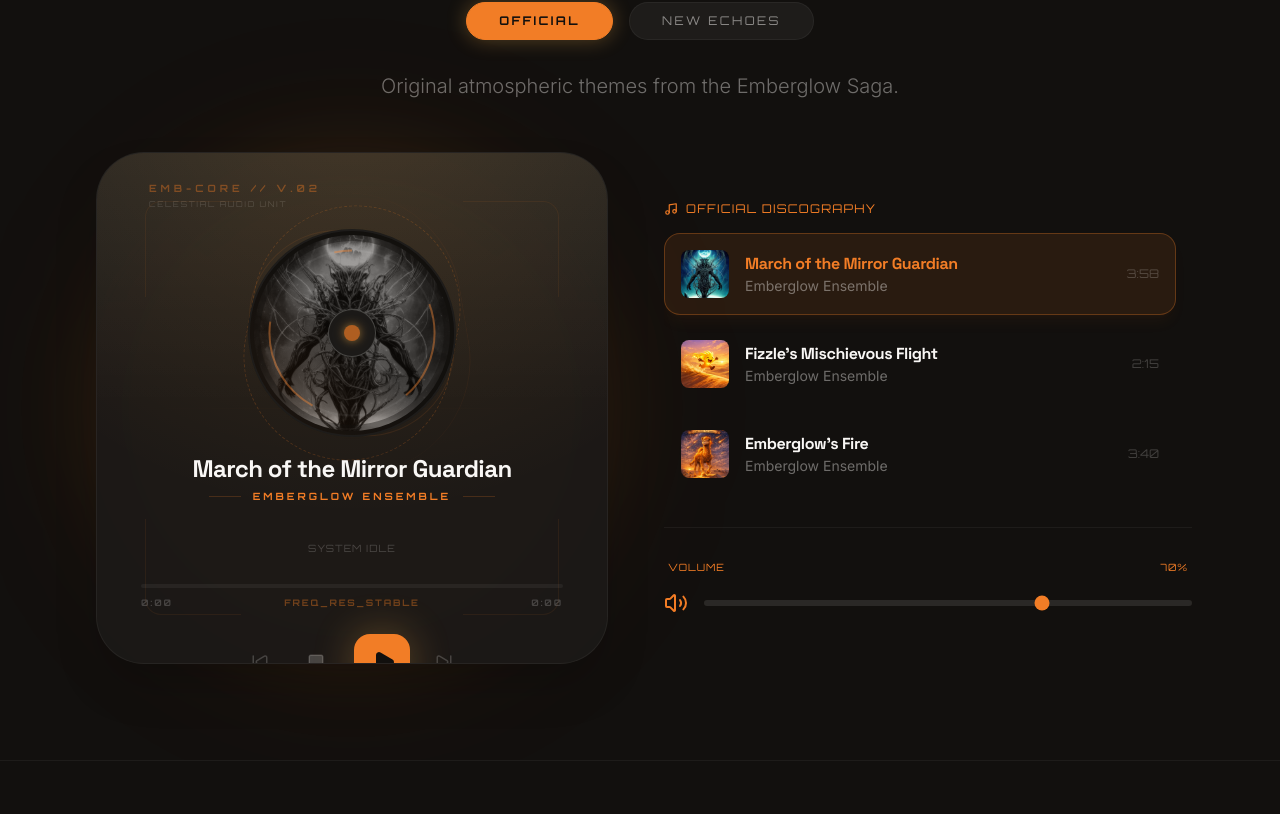
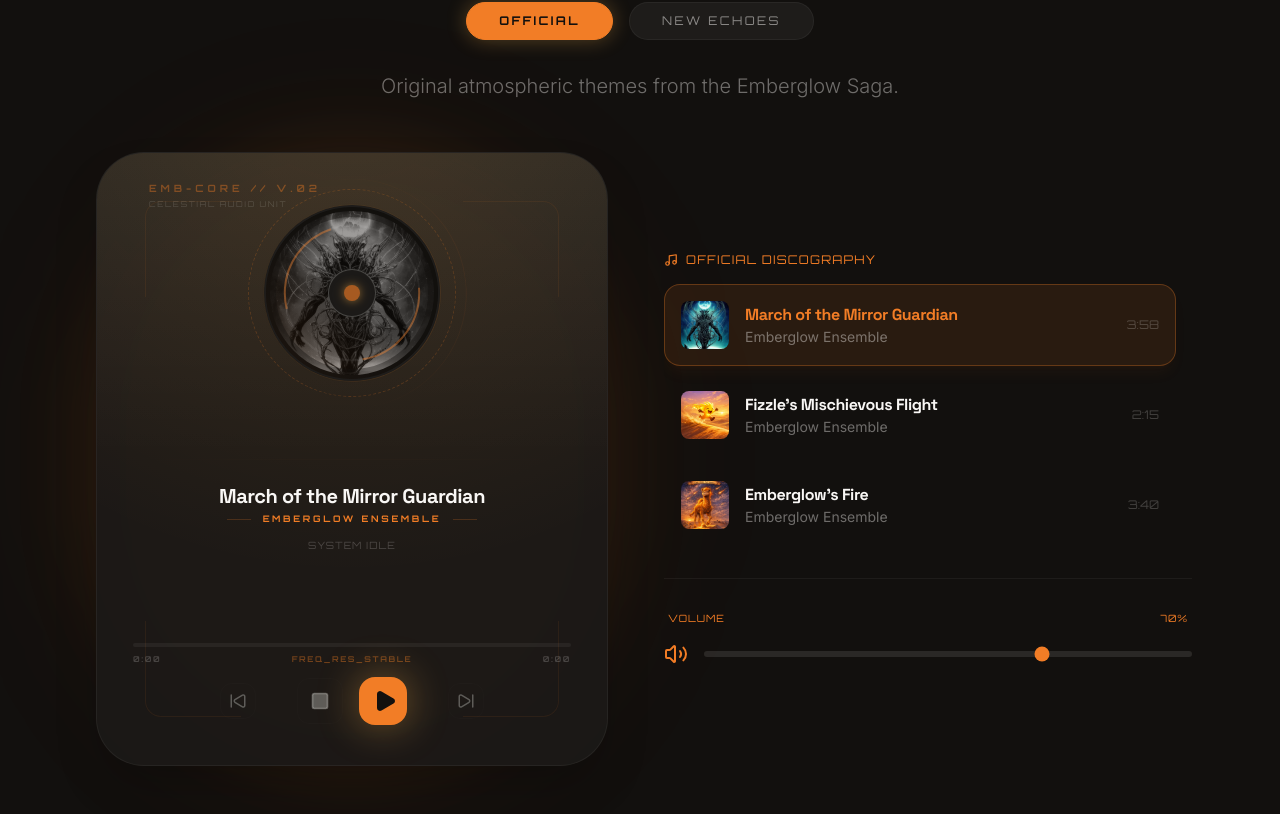
Before and after one commit to Hudmebac/emberglownew, a React (Vite) app: page /songs in a window 1280 px wide. Shown: the part 286-1100 px from the top of the page. Built offline with nearby package versions, Linux system fonts and the light colour scheme; a web font is replaced by a local one.

Commit message:
Refactor styles and layout in Songs.tsx
Updated styling and layout properties for various elements in Songs.tsx. Adjusted dimensions, padding, and animation properties to enhance visual appearance.

```diff
--- a/src/pages/Songs.tsx
+++ b/src/pages/Songs.tsx
@@ -176,7 +176,7 @@ export default function Songs() {
                layoutId="jukebox-container"
                initial={{ opacity: 0, scale: 0.9 }}
                animate={{ opacity: 1, scale: 1 }}
-               className={`relative aspect-square max-w-lg mx-auto w-full group transition-all duration-500 z-10 ${isFullScreen ? 'hidden' : 'block'}`}
+               className={`relative aspect-[10/12] max-w-lg mx-auto w-full group transition-all duration-500 z-10 ${isFullScreen ? 'hidden' : 'block'}`}
             >
               {/* Complex Energy Field Background */}
               <div className="absolute -inset-8 bg-eg-amber/5 blur-[100px] rounded-full animate-pulse" />
@@ -198,7 +198,7 @@ export default function Songs() {
                 </div>
 
                 {/* Inner Content Area */}
-                <div className="relative h-full w-full rounded-[2.8rem] flex flex-col items-center justify-between p-10 z-10">
+                <div className="relative h-full w-full rounded-[2.8rem] flex flex-col items-center justify-between p-8 z-10">
                   {/* Brand Logo/Header */}
                   <div className="absolute top-6 left-12 flex flex-col gap-0.5 opacity-40">
                      <span className="text-[10px] font-mono tracking-[0.4em] text-eg-amber uppercase font-black">EMB-CORE // V.02</span>
@@ -217,7 +217,7 @@ export default function Songs() {
                   )}
 
                   {/* Futuristic Echo Core Stage */}
-                  <div className="relative w-64 h-64 mt-8 flex items-center justify-center">
+                  <div className="relative w-52 h-52 mt-0 flex items-center justify-center">
                     {/* Spinning Energy Rings */}
                     <div className="absolute inset-0 flex items-center justify-center">
                       <motion.div
@@ -258,16 +258,22 @@ export default function Songs() {
                       >
                         {/* The Harmonic Sphere */}
                         <motion.div
-                          animate={{
-                            scale: isPlaying ? [1, 1.02, 1] : 1,
-                            boxShadow: isPlaying ? [
+                          animate={isPlaying ? {
+                            scale: [1, 1.02, 1],
+                            boxShadow: [
                               '0 0 20px rgba(255,183,77,0.2)',
                               '0 0 40px rgba(255,183,77,0.4)',
                               '0 0 20px rgba(255,183,77,0.2)'
-                            ] : '0 0 20px rgba(255,183,77,0.1)'
+                            ]
+                          } : {
+                            scale: 1,
+                            boxShadow: '0 0 20px rgba(255,183,77,0.1)'
                           }}
-                          transition={{ repeat: Infinity, duration: 2 }}
-                          className="w-52 h-52 rounded-full relative overflow-hidden group-hover:border-eg-amber/50 transition-all duration-700 bg-eg-deep border-2 border-border-primary p-1"
+                          transition={{
+                            scale: { repeat: Infinity, duration: 2 },
+                            boxShadow: { repeat: Infinity, duration: 2 }
+                          }}
+                          className="w-44 h-44 rounded-full relative overflow-hidden group-hover:border-eg-amber/50 transition-all duration-700 bg-eg-deep border-2 border-border-primary p-1"
                         >
                            <img
                             src={currentSong.thumbnail}
@@ -317,26 +323,26 @@ export default function Songs() {
                     </AnimatePresence>
                   </div>
 
-                  <div className="text-center z-10 w-full mt-4">
+                  <div className="text-center z-10 w-full mt-1">
                     <motion.div
                       key={currentSong.title}
                       initial={{ opacity: 0, y: 10 }}
                       animate={{ opacity: 1, y: 0 }}
-                      className="space-y-1"
+                      className="space-y-0.5"
                     >
-                      <h2 className="text-2xl font-bold tracking-tight truncate px-4">{currentSong.title}</h2>
+                      <h2 className="text-xl font-bold tracking-tight truncate px-4">{currentSong.title}</h2>
                       <div className="flex items-center justify-center gap-3">
-                        <div className="h-px w-8 bg-eg-amber/20" />
-                        <p className="text-eg-amber text-[10px] font-mono uppercase tracking-[0.3em] font-bold">
+                        <div className="h-px w-6 bg-eg-amber/20" />
+                        <p className="text-eg-amber text-[9px] font-mono uppercase tracking-[0.3em] font-bold">
                           {currentSong.artist}
                         </p>
-                        <div className="h-px w-8 bg-eg-amber/20" />
+                        <div className="h-px w-6 bg-eg-amber/20" />
                       </div>
                     </motion.div>
 
-                    <div className="h-10 flex flex-col items-center justify-center mt-6">
+                    <div className="h-6 flex flex-col items-center justify-center mt-2">
                        {isPlaying ? (
-                         <div className="flex items-end gap-1 h-6">
+                         <div className="flex items-end gap-1 h-4">
                             {[1, 2, 3, 4, 3, 2, 1, 2, 3].map((h, i) => (
                               <motion.div
                                 key={i}
@@ -352,9 +358,9 @@ export default function Songs() {
                     </div>
                   </div>
 
-                  <div className="w-full space-y-6 pt-4 relative z-10">
+                  <div className="w-full space-y-3 pt-1 relative z-10">
                     {/* Progress Visual */}
-                    <div className="relative space-y-2">
+                    <div className="relative space-y-1.5">
                        <div
                          className="relative h-1 bg-eg-sand/5 rounded-full w-full cursor-pointer group"
                          onClick={handleProgressClick}
@@ -364,7 +370,7 @@ export default function Songs() {
                             className="absolute h-full bg-eg-amber shadow-[0_0_15px_rgba(255,183,77,0.5)]"
                           />
                        </div>
-                       <div className="flex justify-between items-center text-[9px] font-mono text-eg-sand/20 tracking-[0.2em] font-bold">
+                       <div className="flex justify-between items-center text-[8px] font-mono text-eg-sand/20 tracking-[0.2em] font-bold">
                           <span>{formatTime(currentTime)}</span>
                           <span className="text-eg-amber/40">FREQ_RES_STABLE</span>
                           <span>{formatTime(duration || 0)}</span>
@@ -372,38 +378,40 @@ export default function Songs() {
                     </div>
 
                     {/* Futuristic Controls Grid */}
-                    <div className="flex items-center justify-center gap-4 px-2 pb-2">
+                    <div className="flex items-center justify-between gap-2 px-2 pb-1 w-full max-w-[280px] mx-auto">
                        <button
                           onClick={prevSong}
-                          className="text-eg-sand/20 hover:text-eg-amber transition-all p-2 hover:bg-eg-sand/5 rounded-xl border border-transparent hover:border-eg-sand/5"
+                          className="text-eg-sand/30 hover:text-eg-amber transition-all p-2 hover:bg-eg-sand/5 rounded-xl border border-border-primary/20 hover:border-eg-amber/30"
                           title="Previous Track"
                         >
                           <SkipBack size={18} />
                         </button>
 
+                        <div className="flex items-center gap-4">
                           <button
                             onClick={stopSong}
-                          className="text-eg-sand/20 hover:text-red-500 transition-all p-3 hover:bg-eg-sand/5 rounded-xl border border-transparent hover:border-eg-sand/5"
+                            className="text-eg-sand/30 hover:text-red-500 transition-all p-3 hover:bg-eg-sand/5 rounded-xl border border-border-primary/20 hover:border-red-500/30"
                             title="Stop Frequency"
                           >
-                          <Square size={18} fill="currentColor" />
+                            <Square size={20} fill="currentColor" />
                           </button>
 
                           <button
                             onClick={() => setIsPlaying(!isPlaying)}
-                          className={`w-14 h-14 rounded-2xl flex items-center justify-center transition-all relative overflow-hidden group/btn ${
+                            className={`w-12 h-12 rounded-2xl flex items-center justify-center transition-all relative overflow-hidden group/btn ${
                               isPlaying
-                              ? 'bg-neutral-900 border border-eg-amber/50 text-eg-amber'
-                              : 'bg-eg-amber text-eg-deep shadow-[0_0_40px_rgba(255,183,77,0.3)]'
+                                ? 'bg-neutral-900 border-2 border-eg-amber shadow-[0_0_20px_rgba(255,183,77,0.2)] text-eg-amber'
+                                : 'bg-eg-amber text-eg-deep shadow-[0_0_40px_rgba(255,183,77,0.4)]'
                             }`}
                           >
                             <div className={`absolute inset-0 bg-eg-sand/5 opacity-0 group-hover/btn:opacity-100 transition-opacity`} />
                             {isPlaying ? <Pause size={24} className="relative z-10" /> : <Play size={24} fill="currentColor" className="ml-1 relative z-10" />}
                           </button>
+                        </div>
 
                         <button
                           onClick={nextSong}
-                          className="text-eg-sand/20 hover:text-eg-amber transition-all p-2 hover:bg-eg-sand/5 rounded-xl border border-transparent hover:border-eg-sand/5"
+                          className="text-eg-sand/30 hover:text-eg-amber transition-all p-2 hover:bg-eg-sand/5 rounded-xl border border-border-primary/20 hover:border-eg-amber/30"
                           title="Next Track"
                         >
                           <SkipForward size={18} />
@@ -423,19 +431,21 @@ export default function Songs() {
                 </h3>
                 <div className="space-y-2 max-h-[400px] overflow-y-auto pr-4 custom-scrollbar">
                   {filteredSongs.map((song, index) => (
-                    <button
+                    <div
                       key={song.id}
-                      onClick={() => {
-                        setCurrentSongIndex(index);
-                        setIsPlaying(true);
-                      }}
-                      className={`w-full flex items-center gap-4 p-4 rounded-2xl transition-all group text-left ${
+                      className={`w-full flex items-center gap-4 p-4 rounded-2xl transition-all group ${
                         currentSongIndex === index
                           ? 'bg-eg-amber/10 border border-eg-amber/30 shadow-lg shadow-eg-amber/5'
                           : 'hover:bg-eg-sand/5 border border-transparent'
                       }`}
                     >
-                      <div className="relative w-12 h-12 flex-shrink-0">
+                      <button
+                        onClick={() => {
+                          setCurrentSongIndex(index);
+                          setIsPlaying(true);
+                        }}
+                        className="relative w-12 h-12 flex-shrink-0 cursor-pointer"
+                      >
                         <img
                           src={song.thumbnail}
                           alt={song.title}
@@ -451,15 +461,49 @@ export default function Songs() {
                             </div>
                           </div>
                         )}
-                      </div>
-                      <div className="flex-1 min-w-0">
+                      </button>
+                      <button
+                        onClick={() => {
+                          setCurrentSongIndex(index);
+                          setIsPlaying(true);
+                        }}
+                        className="flex-1 min-w-0 text-left cursor-pointer"
+                      >
                         <h4 className={`font-bold truncate ${currentSongIndex === index ? 'text-eg-amber' : 'text-eg-sand'}`}>{song.title}</h4>
                         <p className="text-sm text-eg-sand/40">{song.artist}</p>
+                      </button>
+
+                      <div className="flex items-center gap-4">
+                        <div className="flex items-center gap-2 opacity-0 group-hover:opacity-100 transition-opacity">
+                          {currentSongIndex === index && isPlaying ? (
+                            <>
+                              <button
+                                onClick={(e) => { e.stopPropagation(); setIsPlaying(false); }}
+                                className="p-2 hover:text-eg-amber text-eg-sand/40 transition-colors"
+                              >
+                                <Pause size={14} />
+                              </button>
+                              <button
+                                onClick={(e) => { e.stopPropagation(); stopSong(); }}
+                                className="p-2 hover:text-red-500 text-eg-sand/40 transition-colors"
+                              >
+                                <Square size={14} fill="currentColor" />
+                              </button>
+                            </>
+                          ) : (
+                            <button
+                              onClick={(e) => { e.stopPropagation(); setCurrentSongIndex(index); setIsPlaying(true); }}
+                              className="p-2 hover:text-eg-amber text-eg-sand/40 transition-colors"
+                            >
+                              <Play size={14} fill="currentColor" />
+                            </button>
+                          )}
                         </div>
-                      <div className="text-xs font-mono opacity-20 group-hover:opacity-40 transition-opacity">
+                        <div className="text-xs font-mono opacity-20 group-hover:opacity-40 transition-opacity whitespace-nowrap">
                           {song.duration}
                         </div>
-                    </button>
+                      </div>
+                    </div>
                   ))}
                 </div>
               </div>
@@ -558,10 +602,12 @@ export default function Songs() {
 
                       <motion.div
                         animate={{
-                          rotate: isPlaying ? 360 : 0,
+                          scale: isPlaying ? [1, 1.05, 1] : 1,
                           boxShadow: isPlaying ? '0 0 100px rgba(255,183,77,0.2)' : '0 0 40px rgba(0,0,0,0.5)'
                         }}
-                        transition={{ repeat: isPlaying ? Infinity : 0, duration: 15, ease: "linear" }}
+                        transition={{
+                          scale: { repeat: Infinity, duration: 4 }
+                        }}
                         className="w-72 h-72 md:w-[450px] md:h-[450px] rounded-full bg-eg-charcoal/80 backdrop-blur-md relative p-1 overflow-hidden border border-border-primary/20"
                       >
                          {/* Scanning Effects */}
```
Lines whose indentation alone changed are shown as unchanged.
